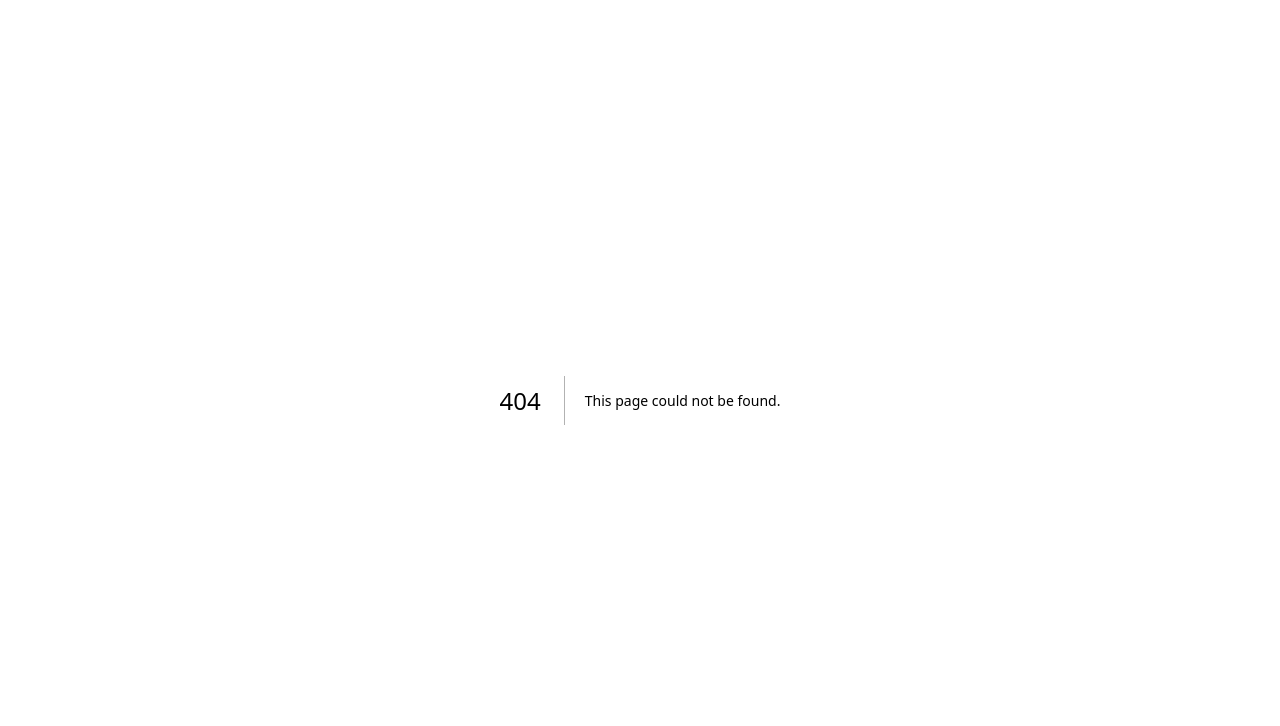
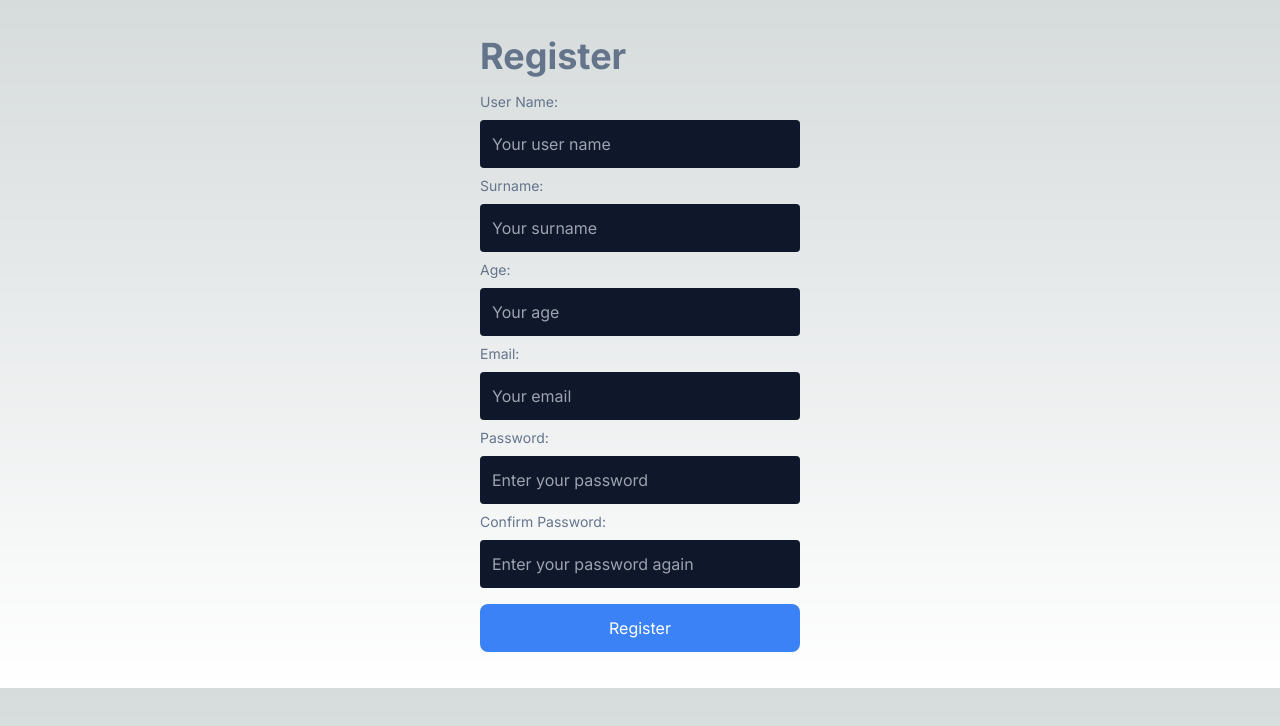
Before and after one commit to Alfredo0272/The-Next-App, a Next.js app: page /auth/register in a window 1280 px wide. Before the commit this address had no page. Shown: the top 726 px of the page. Built offline with nearby package versions, Linux system fonts and the light colour scheme.

Commit message:
Create a register

```diff
--- /dev/null
+++ b/src/app/api/auth/register/route.ts
@@ -0,0 +1,37 @@
+import db from "@/app/lib/prisma";
+import { HttpError } from "@/types/http.errors";
+import { NextRequest, NextResponse } from "next/server";
+import bcrypt from "bcryptjs";
+
+export async function POST(req: NextRequest) {
+  try {
+    const data = await req.json();
+    if (!data.email || !data.name || !data.password || !data.age) {
+      throw new HttpError(
+        400,
+        "Email, username, password, and age are required."
+      );
+    }
+    const existingUser = await db.user.findUnique({
+      where: {
+        email: data.email,
+      },
+    });
+    if (existingUser) {
+      throw new HttpError(400, "User already exists.");
+    }
+    const hashedPassword = await bcrypt.hash(data.password, 10);
+    const newUser = await db.user.create({
+      data: {
+        email: data.email,
+        name: data.name,
+        password: hashedPassword,
+        age: data.age,
+      },
+    });
+
+    return NextResponse.json(newUser);
+  } catch (error) {
+    return error;
+  }
+}
--- /dev/null
+++ b/src/app/auth/register/Form.tsx
@@ -0,0 +1,201 @@
+import { useRouter } from "next/navigation";
+import { useForm } from "react-hook-form";
+
+export default function RegisterForm() {
+  const {
+    register,
+    handleSubmit,
+    getValues,
+    formState: { errors },
+  } = useForm();
+  const router = useRouter();
+
+  const onSubmit = handleSubmit(async (data) => {
+    if (data.password !== data.confirmPassword) {
+      return alert("Passwords do not match");
+    }
+
+    try {
+      const res = await fetch("../api/auth/register", {
+        method: "POST",
+        body: JSON.stringify({
+          name: data.name,
+          surname: data.surname,
+          age: data.age,
+          email: data.email,
+          password: data.password,
+        }),
+        headers: {
+          "Content-Type": "application/json",
+        },
+      });
+
+      if (res.ok) {
+        router.push("/auth/login");
+      } else {
+        const errorData = await res.json();
+        console.error("API call failed:", errorData);
+        alert(`Registration failed: ${errorData.message}`);
+      }
+    } catch (error) {
+      console.error("Unexpected error:", error);
+      alert("An unexpected error occurred. Please try again later.");
+    }
+  });
+
+  return (
+    <div className="h-[calc(100vh-7rem)] flex justify-center items-center">
+      <form onSubmit={onSubmit} className="w-1/4">
+        <h1 className="text-slate-500 font-bold text-4xl mb-4">Register</h1>
+
+        <label htmlFor="name" className="text-slate-500 mb-2 block text-sm">
+          User Name:
+        </label>
+        <input
+          type="text"
+          id="name"
+          {...register("name", {
+            required: "User name is required",
+            minLength: {
+              value: 3,
+              message: "User name must be at least 3 characters",
+            },
+          })}
+          aria-invalid={errors.name ? "true" : "false"}
+          className="p-3 rounded block mb-2 bg-slate-900 text-slate-300 w-full"
+          placeholder="Your user name"
+        />
+        {errors.name && (
+          <p role="alert" className="text-red-500 text-xs" aria-live="polite">
+            {String(errors.name.message)}
+          </p>
+        )}
+
+        <label htmlFor="surname" className="text-slate-500 mb-2 block text-sm">
+          Surname:
+        </label>
+        <input
+          type="text"
+          id="surname"
+          {...register("surname", {
+            required: "Surname is required",
+            minLength: {
+              value: 3,
+              message: "Surname must be at least 3 characters",
+            },
+          })}
+          aria-invalid={errors.surname ? "true" : "false"}
+          className="p-3 rounded block mb-2 bg-slate-900 text-slate-300 w-full"
+          placeholder="Your surname"
+        />
+        {errors.surname && (
+          <p role="alert" className="text-red-500 text-xs" aria-live="polite">
+            {String(errors.surname.message)}
+          </p>
+        )}
+
+        <label htmlFor="age" className="text-slate-500 mb-2 block text-sm">
+          Age:
+        </label>
+        <input
+          type="number"
+          id="age"
+          {...register("age", {
+            required: "Age is required",
+            min: {
+              value: 18,
+              message: "You must be at least 18 years old",
+            },
+            max: {
+              value: 99,
+              message: "You must be under 99 years old",
+            },
+          })}
+          aria-invalid={errors.age ? "true" : "false"}
+          className="p-3 rounded block mb-2 bg-slate-900 text-slate-300 w-full"
+          placeholder="Your age"
+        />
+        {errors.age && (
+          <p role="alert" className="text-red-500 text-xs" aria-live="polite">
+            {String(errors.age.message)}
+          </p>
+        )}
+
+        <label htmlFor="email" className="text-slate-500 mb-2 block text-sm">
+          Email:
+        </label>
+        <input
+          type="email"
+          id="email"
+          {...register("email", {
+            required: "Email is required",
+            pattern: {
+              value: /^[a-zA-Z0-9_.+-]+@[a-zA-Z0-9-]+\.[a-zA-Z0-9-.]+$/,
+              message: "Enter a valid email address",
+            },
+          })}
+          aria-invalid={errors.email ? "true" : "false"}
+          className="p-3 rounded block mb-2 bg-slate-900 text-slate-300 w-full"
+          placeholder="Your email"
+        />
+        {errors.email && (
+          <p role="alert" className="text-red-500 text-xs" aria-live="polite">
+            {String(errors.email.message)}
+          </p>
+        )}
+
+        <label htmlFor="password" className="text-slate-500 mb-2 block text-sm">
+          Password:
+        </label>
+        <input
+          type="password"
+          id="password"
+          {...register("password", {
+            required: "Password is required",
+            pattern: {
+              value: /^(?=.*\d)(?=.*[a-z])(?=.*[A-Z])(?=.*[a-zA-Z]).{8,}$/,
+              message:
+                "Password must be at least 8 characters long, and include at least one uppercase letter, one lowercase letter, and one number",
+            },
+          })}
+          aria-invalid={errors.password ? "true" : "false"}
+          className="p-3 rounded block mb-2 bg-slate-900 text-slate-300 w-full"
+          placeholder="Enter your password"
+        />
+        {errors.password && (
+          <p role="alert" className="text-red-500 text-xs" aria-live="polite">
+            {String(errors.password.message)}
+          </p>
+        )}
+
+        <label
+          htmlFor="confirmPassword"
+          className="text-slate-500 mb-2 block text-sm"
+        >
+          Confirm Password:
+        </label>
+        <input
+          type="password"
+          id="confirmPassword"
+          {...register("confirmPassword", {
+            required: "Confirm Password is required",
+            validate: (value) =>
+              value === getValues("password") || "Passwords do not match",
+          })}
+          aria-invalid={errors.confirmPassword ? "true" : "false"}
+          className="p-3 rounded block mb-2 bg-slate-900 text-slate-300 w-full"
+          placeholder="Enter your password again"
+        />
+        {errors.confirmPassword && (
+          <p role="alert" className="text-red-500 text-xs" aria-live="polite">
+            {String(errors.confirmPassword.message)}
+          </p>
+        )}
+
+        <button className="w-full bg-blue-500 hover:bg-blue-600 text-white p-3 rounded-lg mt-2 hover:shadow-md">
+          Register
+        </button>
+      </form>
+    </div>
+  );
+}
--- /dev/null
+++ b/src/app/auth/register/page.tsx
@@ -0,0 +1,6 @@
+"use client";
+import RegisterFrom from "./Form";
+
+export default function Page() {
+  return <RegisterFrom></RegisterFrom>;
+}
```
Also changed, not shown: package.json (+6 -1 lines), src/types/http.errors.ts (added, +11 -0 lines), 1 other file (tests, documents, lock files or other folders).
